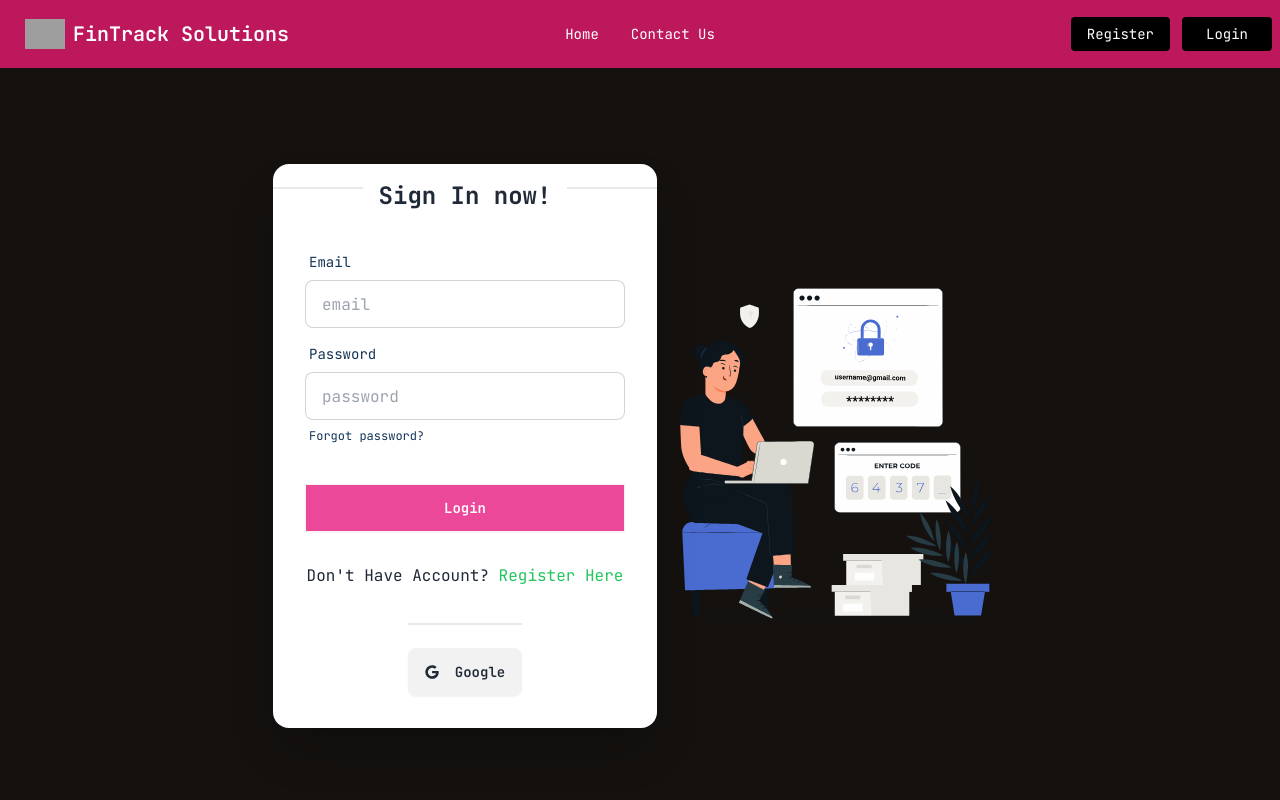
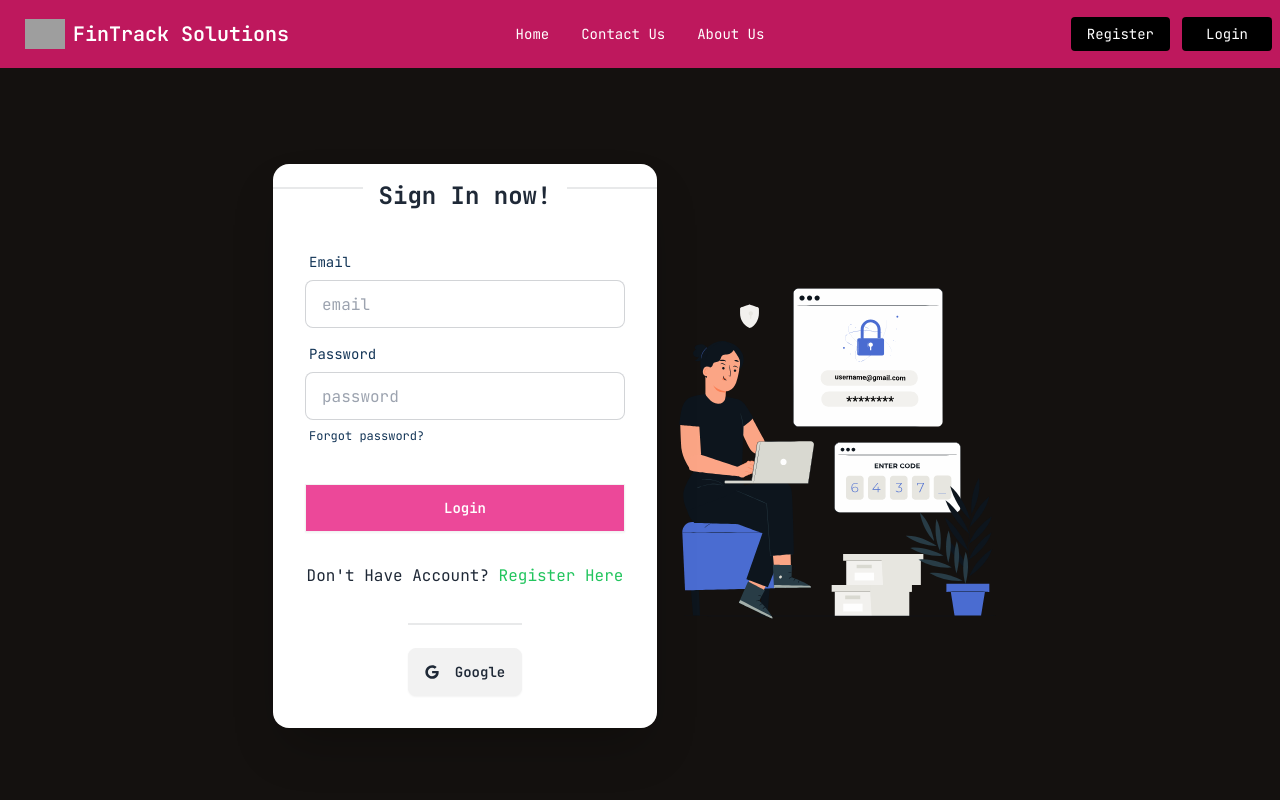
Before and after one commit to rejaulvoice18/fintrack-solutions, a React (Vite) app: page /login in a window 1280 px wide. Shown: the top 800 px of the page. Built offline with nearby package versions, Linux system fonts and the light colour scheme; no server answers; grey boxes are pictures that could not be loaded.

Commit message:
changes few things and added one route

```diff
--- a/src/Routes/Routes.jsx
+++ b/src/Routes/Routes.jsx
@@ -20,6 +20,7 @@ import EmployeeRoute from "./EmployeeRoute";
 import PaymentHr from "../pages/Dashboard/PaymentHr/PaymentHr";
 import ErrorPage from "../pages/ErrorPage/ErrorPage";
 import PrivateRoute from "./PrivateRoute";
+import AboutUs from "../pages/AboutUs";
 
 export const router = createBrowserRouter([
     {
@@ -42,6 +43,10 @@ export const router = createBrowserRouter([
             {
                 path: 'signUp',
                 element: <Register></Register>
+            },
+            {
+                path: 'aboutUs',
+                element: <AboutUs></AboutUs>
             }
         ]
 
--- a/src/Shared/NavBar/NavBar.jsx
+++ b/src/Shared/NavBar/NavBar.jsx
@@ -25,6 +25,7 @@ const NavBar = () => {
         }
         <li><NavLink to="/">Home</NavLink></li>
         <li><NavLink to="/contact-us">Contact Us</NavLink></li>
+        <li><NavLink to="/aboutUs">About Us</NavLink></li>
 
 
         {/* {
--- /dev/null
+++ b/src/pages/AboutUs.jsx
@@ -0,0 +1,18 @@
+import React from 'react';
+
+const AboutUs = () => {
+    return (
+        <div className='max-w-screen-xl mx-auto'>
+            <h2 className='text-gray-300 py-8 text-2xl'>About Us</h2>
+            <p className='text-gray-400'>Welcome to our Employee Management System, a dynamic and user-friendly platform designed to streamline workforce management. Our system helps businesses efficiently manage employees, track tasks, handle payments, and monitor overall performance—all in one place.
+
+With a role-based system, admins, HR personnel, and employees can access features tailored to their needs. Employees can log tasks and view their payment history, while HR can verify employees and manage payroll. Admins have full control over promotions, payments, and employee management.
+
+Our goal is to make employee management simpler, faster, and more efficient for businesses of all sizes. Whether you're a startup or a growing enterprise, our platform ensures a seamless and organized workflow.
+
+Empower your workforce with smarter management—effortless, efficient, and effective!</p>
+        </div>
+    );
+};
+
+export default AboutUs;
```
